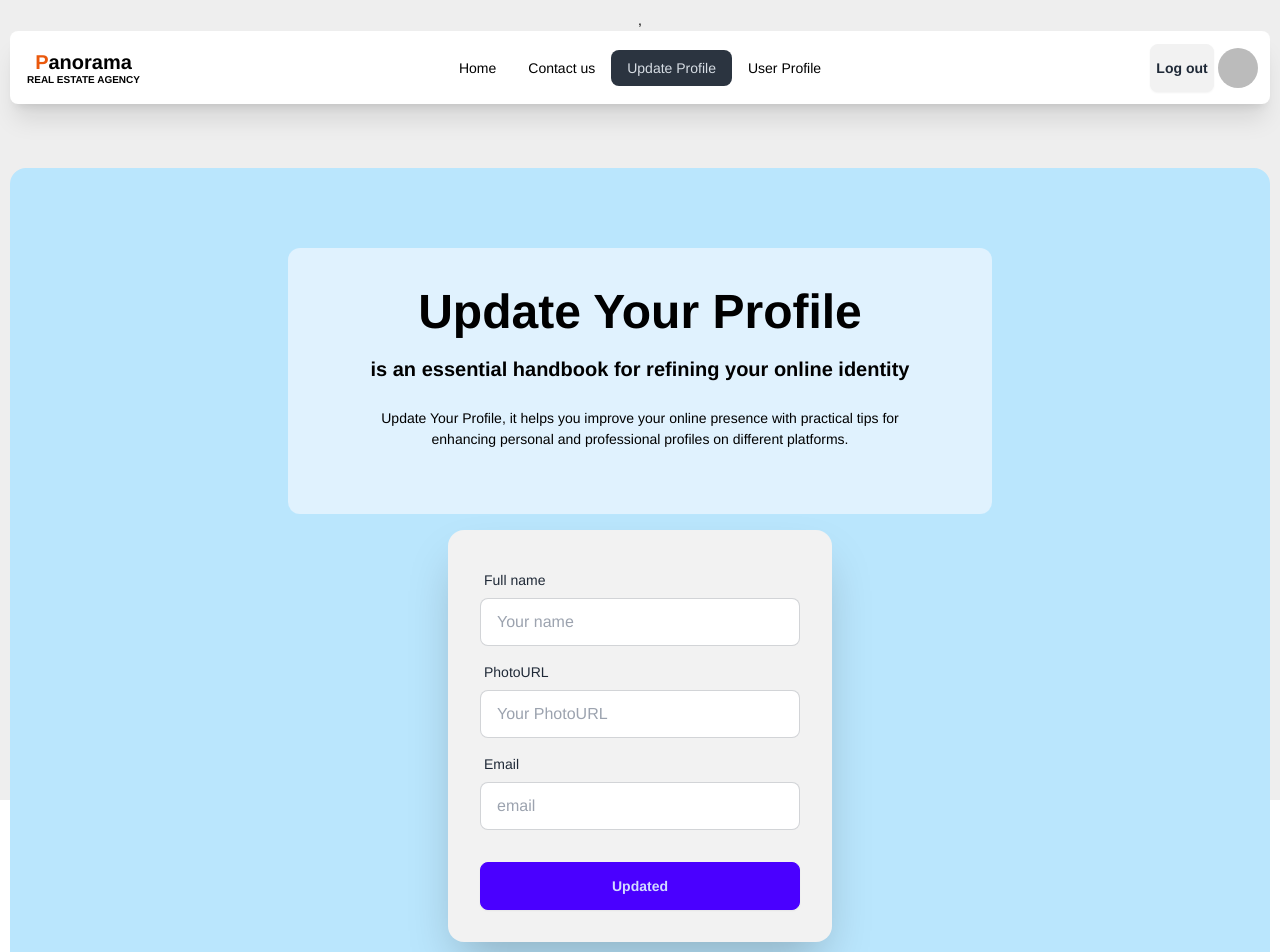
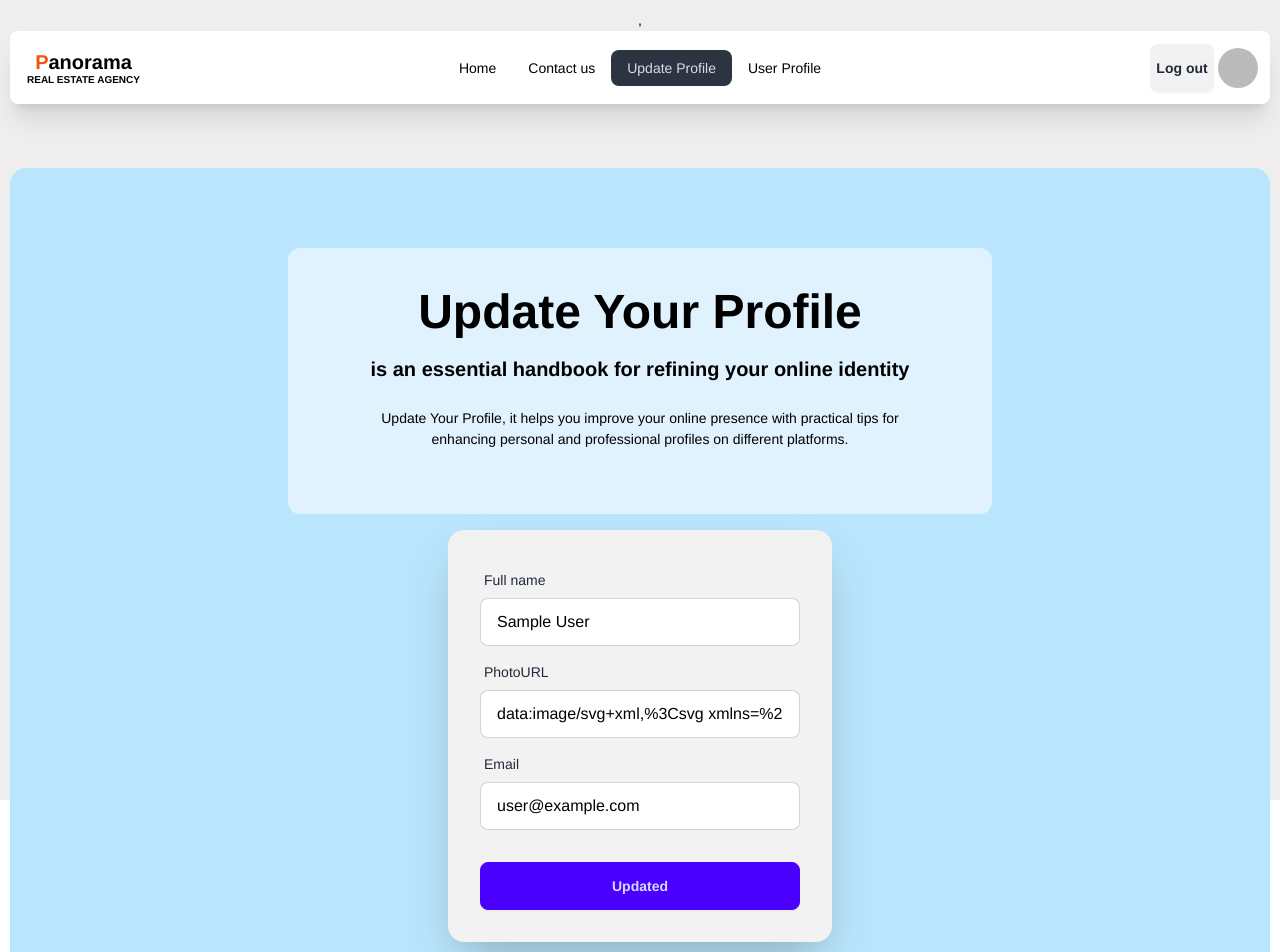
Before and after one commit to sujonifty/real-estate, a React (Vite) app: page /updateProfile in a window 1280 px wide. Shown: the top 952 px of the page. Built offline with nearby package versions, Linux system fonts and the light colour scheme; no server answers; sample sign-in values are in the browser's storage.

Commit message:
updated firebase hosting

```diff
--- a/package.json
+++ b/package.json
@@ -14,6 +14,7 @@
     "firebase": "^10.10.0",
     "localforage": "^1.10.0",
     "match-sorter": "^6.3.4",
+    "prop-types": "^15.8.1",
     "react": "^18.2.0",
     "react-dom": "^18.2.0",
     "react-hook-form": "^7.51.3",
--- a/src/AuthProvider/AuthProvider.jsx
+++ b/src/AuthProvider/AuthProvider.jsx
@@ -1,6 +1,7 @@
 import { GithubAuthProvider, GoogleAuthProvider, createUserWithEmailAndPassword, onAuthStateChanged, signInWithEmailAndPassword, signInWithPopup, signOut, updateProfile } from "firebase/auth";
 import { createContext, useEffect, useState } from "react";
 import { auth } from "../Firebase/Firebase.config";
+import PropTypes from 'prop-types';
 
 
 export const authContext = createContext(null);
@@ -86,5 +87,7 @@ const AuthProvider = ({ children }) => {
         </authContext.Provider>
     );
 };
-
+AuthProvider.propTypes ={
+    children: PropTypes.node
+}
 export default AuthProvider;
--- a/src/Components/Card.jsx
+++ b/src/Components/Card.jsx
@@ -1,4 +1,5 @@
 import { NavLink } from "react-router-dom";
+import PropTypes from 'prop-types';
 import AOS from 'aos';
 import 'aos/dist/aos.css';
 AOS.init();
@@ -35,5 +36,7 @@ const Card = ({ category }) => {
         </div>
     );
 };
-
+Card.propTypes ={
+    category: PropTypes.object
+}
 export default Card;
--- a/src/Components/PrivateRoute.jsx
+++ b/src/Components/PrivateRoute.jsx
@@ -1,7 +1,7 @@
 import { useContext } from "react";
 import { authContext } from "../AuthProvider/AuthProvider";
 import { Navigate, useLocation } from "react-router-dom";
-
+import PropTypes from 'prop-types';
 
 const PrivateRoute = ({children}) => {
     const location=useLocation();
@@ -19,5 +19,7 @@ const PrivateRoute = ({children}) => {
         </div>
     );
 };
-
+PrivateRoute.propTypes ={
+    children: PropTypes.node
+}
 export default PrivateRoute;
--- a/src/Pages/UpdateProfile/UpdateProfile.jsx
+++ b/src/Pages/UpdateProfile/UpdateProfile.jsx
@@ -44,20 +44,20 @@ const UpdateProfile = () => {
                                 <label className="label">
                                     <span className="label-text">Full name</span>
                                 </label>
-                                <input name="name" id="name" type="text" placeholder="Your name" className="input input-bordered" required />
+                                <input name="name" value={user.displayName} id="name" type="text" placeholder="Your name" className="input input-bordered" required />
                             </div>
                             <div className="form-control">
                                 <label className="label">
                                     <span className="label-text">PhotoURL</span>
                                 </label>
-                                <input name="photo" id="photo" type="photo" placeholder="Your PhotoURL" className="input input-bordered" required />
+                                <input name="photo" value={user.photoURL} id="photo" type="photo" placeholder="Your PhotoURL" className="input input-bordered" required />
 
                             </div>
                             <div className="form-control">
                                 <label className="label">
                                     <span className="label-text">Email</span>
                                 </label>
-                                <input name="email" type="email" placeholder="email" className="input input-bordered" required />
+                                <input name="email" value={user.email} type="email" placeholder="email" className="input input-bordered" required />
                             </div>
                             <div className="form-control mt-6">
                                 <button type="submit" className="btn btn-primary">Updated</button>
```
Also changed, not shown: 2 other files (tests, documents, lock files or other folders).
